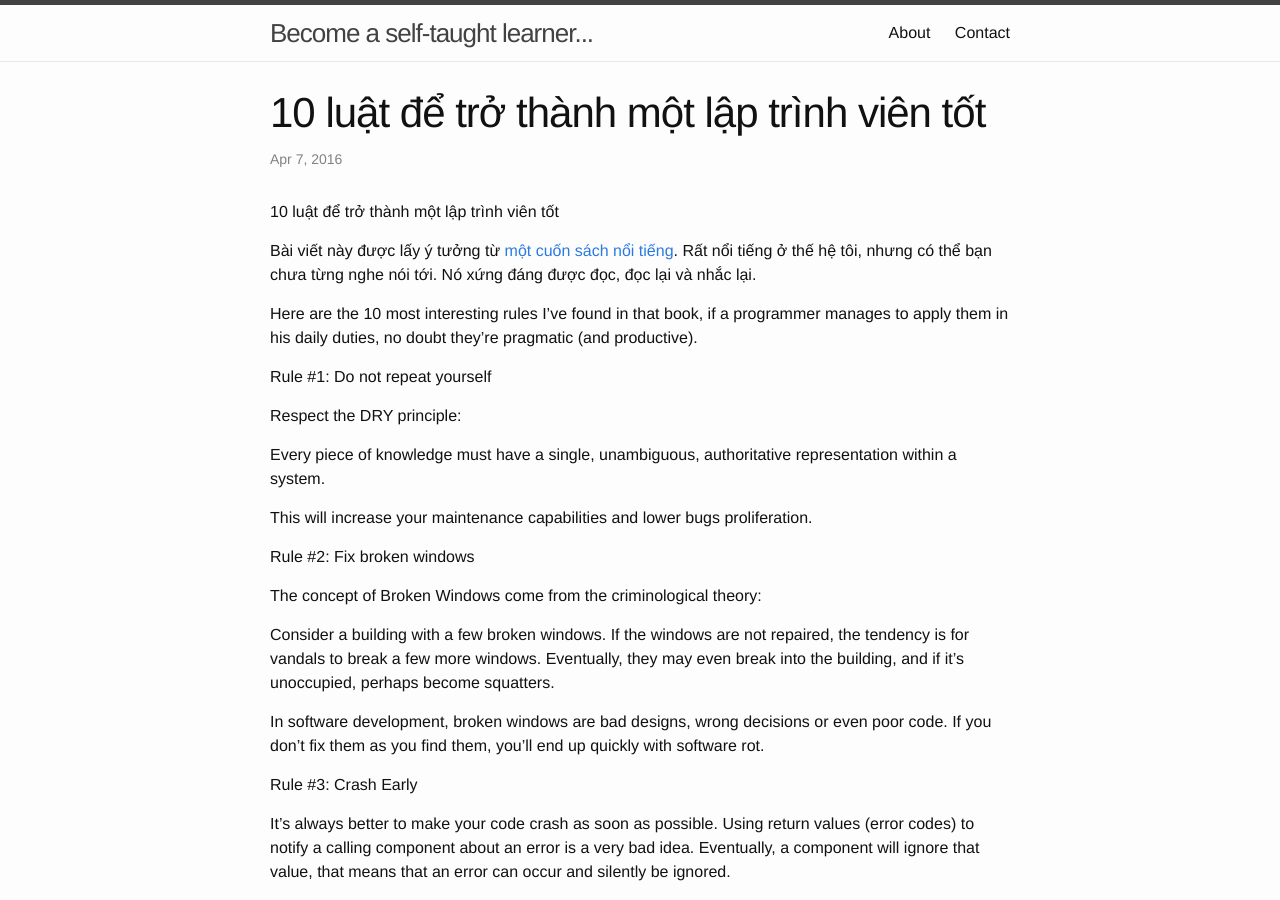
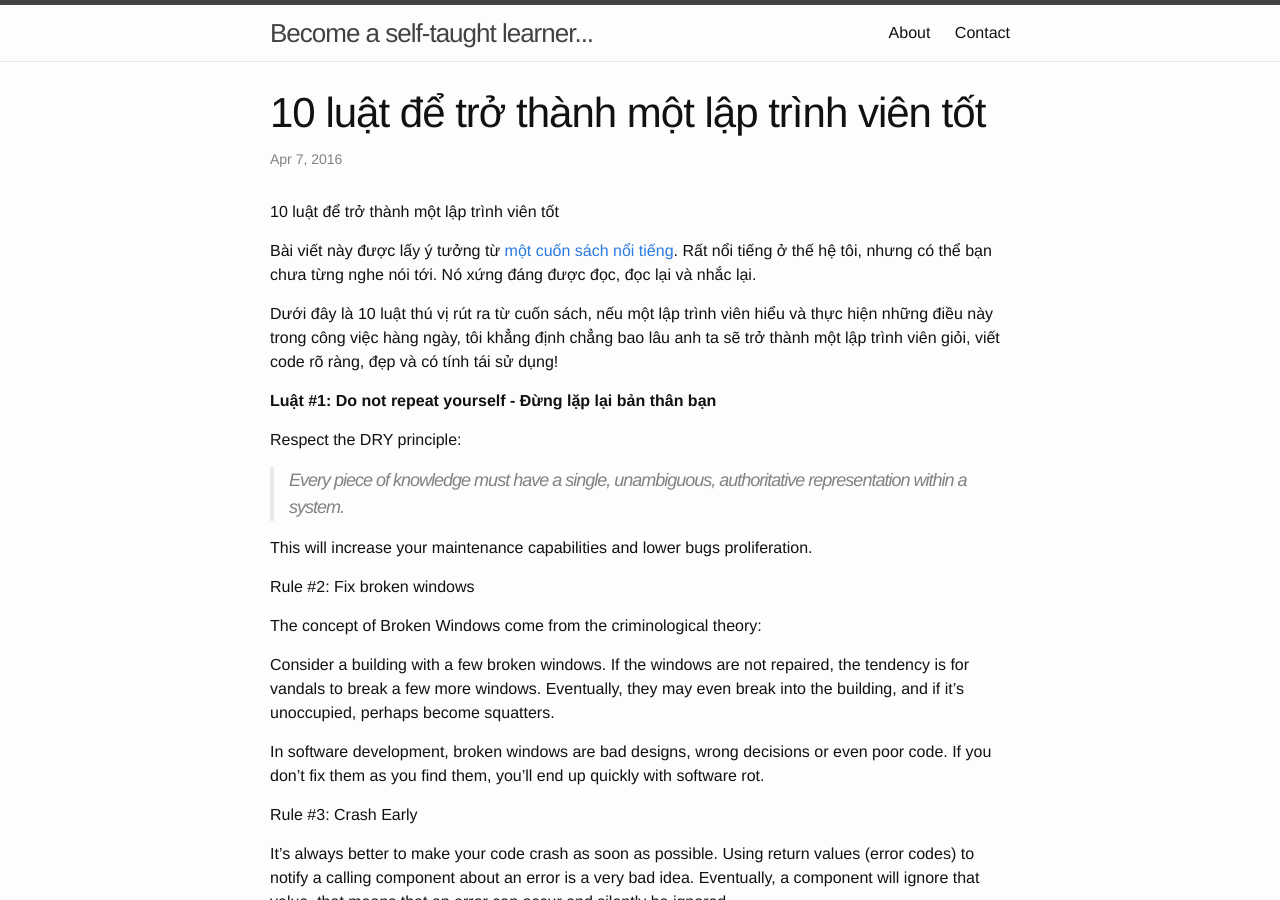
Before and after one commit to quangnd/quangnd.github.io, a Jekyll site: the page built from _posts/2016-04-08-muoi-luat-cua-mot-lap-trinh-vien.markdown, in a window 1280 px wide and 900 px high. Built offline with Jekyll 4.4.1, drawn with Linux system fonts in a browser that asks for light colours.

Commit message:
Update 10 rules to become good programmer

```diff
--- a/_posts/2016-04-08-muoi-luat-cua-mot-lap-trinh-vien.markdown
+++ b/_posts/2016-04-08-muoi-luat-cua-mot-lap-trinh-vien.markdown
@@ -8,13 +8,13 @@ date: "2016-04-08 01:47:54 +0700"
 
 Bài viết này được lấy ý tưởng từ [một cuốn sách nổi tiếng][pragmatic-programmer]. Rất nổi tiếng ở thế hệ tôi, nhưng có thể bạn chưa từng nghe nói tới. Nó xứng đáng được đọc, đọc lại và nhắc lại.
 
-Here are the 10 most interesting rules I’ve found in that book, if a programmer manages to apply them in his daily duties, no doubt they’re pragmatic (and productive).
+Dưới đây là 10 luật thú vị rút ra từ cuốn sách, nếu một lập trình viên hiểu và thực hiện những điều này trong công việc hàng ngày, tôi khẳng định chẳng bao lâu anh ta sẽ trở thành một lập trình viên giỏi, viết code rõ ràng, đẹp và có tính tái sử dụng!
 
-Rule #1: Do not repeat yourself
+**Luật #1: Do not repeat yourself - Đừng lặp lại bản thân bạn**
 
 Respect the DRY principle:
 
-Every piece of knowledge must have a single, unambiguous, authoritative representation within a system.
+> Every piece of knowledge must have a single, unambiguous, authoritative representation within a system.
 
 This will increase your maintenance capabilities and lower bugs proliferation.
 
```
